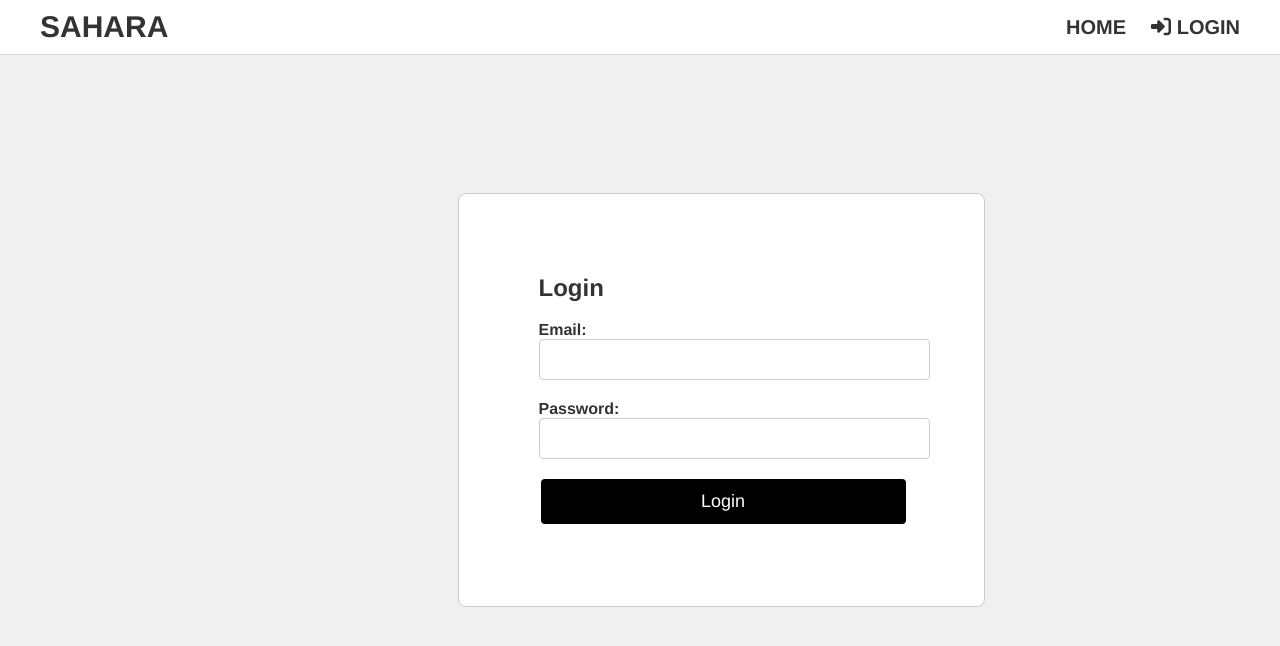
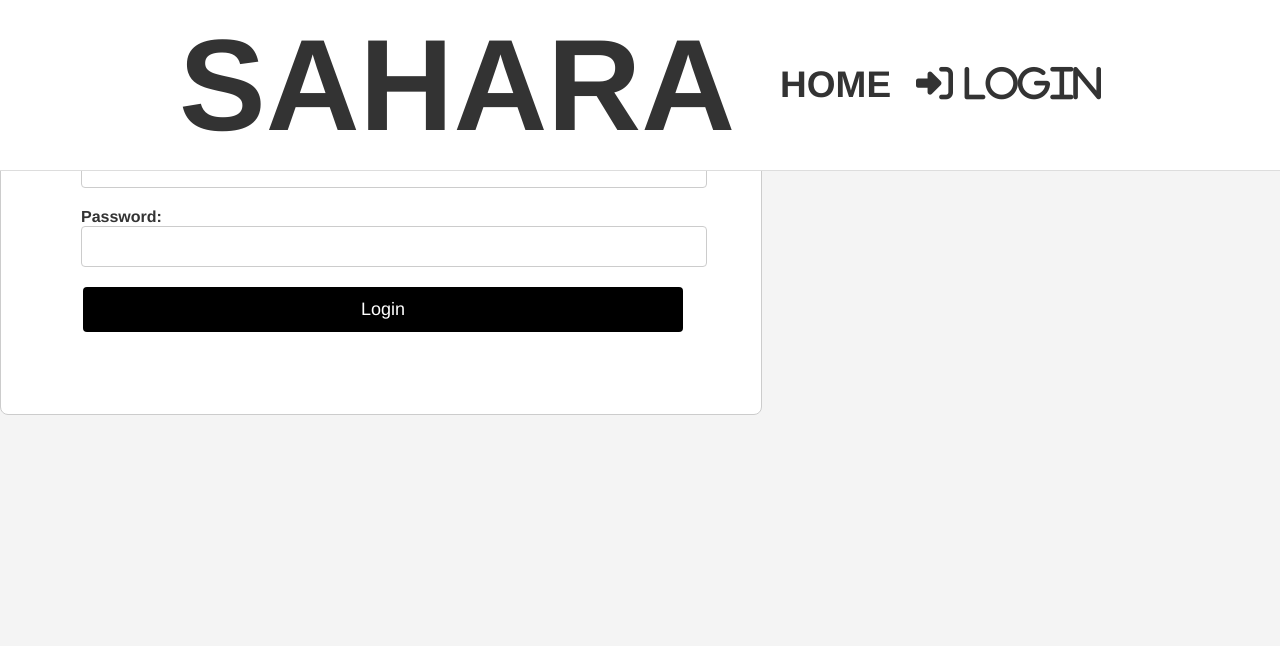
Before and after one commit to renniea90/Project2, a React (Create React App) app in the folder LegacyFrontEnd/: page /login in a window 1280 px wide. Shown: the top 646 px of the page. Built offline with nearby package versions, Linux system fonts and the light colour scheme; no server answers.

Commit message:
pushed baseline

```diff
--- a/LegacyFrontEnd/package.json
+++ b/LegacyFrontEnd/package.json
@@ -3,6 +3,7 @@
   "version": "0.1.0",
   "private": true,
   "dependencies": {
+    "@fortawesome/fontawesome-free": "^6.6.0",
     "@stripe/react-stripe-js": "^2.8.0",
     "@stripe/stripe-js": "^4.4.0",
     "@testing-library/jest-dom": "^5.17.0",
@@ -26,7 +27,8 @@
     "stream-http": "^3.2.0",
     "url": "^0.11.4",
     "util": "^0.12.5",
-    "web-vitals": "^2.1.4"
+    "web-vitals": "^2.1.4",
+    "zustand": "^4.5.5"
   },
   "scripts": {
     "start": "react-app-rewired start",
--- a/LegacyFrontEnd/src/CSS/Login.css
+++ b/LegacyFrontEnd/src/CSS/Login.css
@@ -1,11 +1,4 @@
-body {
-    display: flex;
-    justify-content: center; /* Center horizontally */
-    align-items: center; /* Center vertically */
-    height: 100vh; /* Full viewport height */
-    margin: 0; /* Remove default margin */
-    background-color: #f0f0f0; /* Optional: Light background color for contrast */
-  }
+
 
   .auth-container {
     max-width: 600px; /* Increased width for the form */
--- a/LegacyFrontEnd/src/CSS/Navbar.css
+++ b/LegacyFrontEnd/src/CSS/Navbar.css
@@ -8,38 +8,36 @@
   z-index: 1000;
   padding: 10px 0; /* Adjust padding to control the height */
   display: flex;
-  justify-content: center; /* Center the navbar contents */
+  justify-content: center; /* Center the entire navbar content */
   align-items: center;
 }
 
 .navbar-container {
   display: flex;
-  justify-content: space-between; /* Space between title and links */
+  justify-content: center; /* Center the container content */
   align-items: center;
-  width: 100%;
-  max-width: 1200px; /* Optional: To control the maximum width of the container */
-  margin: 0 auto; /* Center the container within the navbar */
 }
 
 .navbar h1 {
   margin: 0;
-  font-size: 30px; /* Adjust font size as needed */
+  font-size: 130px; /* Adjusted to fit better */
   font-family: 'Wix Madefor Display', Helvetica, sans-serif;
-  flex-shrink: 0; /* Prevent shrinking of the title */
+  margin-right: 20px; /* Space between the title and links */
+  flex-shrink: 0; /* Prevent h1 from shrinking */
 }
 
 .navbar-links {
   display: flex;
   align-items: center;
-  margin-left: auto; /* Push the links to the right side */
+  margin-left: auto;
 }
 
 .navbar-links a {
   margin-left: 25px;
   text-decoration: none;
   color: #333;
-  font-size: 20px; /* Adjust font size as needed */
-  font-weight: bold;
+  font-size: 37px;
+  font-weight: bolder;
   font-family: 'Wix Madefor Display', Helvetica, sans-serif;
 }
 
@@ -47,22 +45,7 @@
   text-decoration: underline;
 }
 
-.navbar-right {
-  display: flex;
-  align-items: center;
+/* Adjust positioning to ensure content doesn't overlap */
+body {
+  padding-top: 120px; /* Adjust this to match the navbar height */
 }
-
-.navbar-right span {
-  margin-left: 40px; /* Adjust margin to increase space */
-  font-size: 16px; /* Adjust font size as needed */
-}
-
-.navbar-right li {
-  margin-left: 20px;
-  list-style: none; /* Remove default list styling */
-}
-
-/* Adjust body padding to match navbar height */
-body {
-  padding-top: 60px; /* Adjust this to match the navbar height */
-}
--- a/LegacyFrontEnd/src/components/Navbar.jsx
+++ b/LegacyFrontEnd/src/components/Navbar.jsx
@@ -1,6 +1,6 @@
 import '../CSS/Navbar.css'; // Ensure you create this CSS file in the appropriate location
 import useStore from '../store/store';
-import { useNavigate } from 'react-router-dom';
+import { Link, useNavigate } from 'react-router-dom';
 
 const Navbar = () => {
   const navigate = useNavigate();
@@ -30,11 +30,11 @@ const Navbar = () => {
       <div className="navbar-container">
         <h1>SAHARA</h1>
         <div className="navbar-links">
-          <a href="/">HOME</a>
+          <Link to="/">HOME</Link>
           {isAuthenticated ? (
             <div className="navbar-right">
               {isAdmin && (
-                <a href="/admin">ADMIN</a>
+                <Link to="/admin">ADMIN</Link>
               )}
               <span>Welcome, {email}</span>
               <a
@@ -49,9 +49,9 @@ const Navbar = () => {
             </div>
           ) : (
             <div className="navbar-right">
-              <a href="/login">
-                <i className="fas fa-sign-in-alt"></i> LOGIN
-              </a>
+             <Link to="/login">
+             <i className="fas fa-sign-in-alt"> Login</i>
+             </Link>
             </div>
           )}
         </div>
--- a/LegacyFrontEnd/src/pages/Login.jsx
+++ b/LegacyFrontEnd/src/pages/Login.jsx
@@ -53,6 +53,8 @@ function LoginPage() {
 
   return (
     <div>
+    <div classname="create-space">
+    </div>
       {!isAuthenticated ? (
         <div className="auth-container">
           <h2>Login</h2>
@@ -82,6 +84,7 @@ function LoginPage() {
       ) : (
         <ShopPage />
       )}
+
     </div>
   );
 }
```
Also changed, not shown: 2 other files (tests, documents, lock files or other folders).
